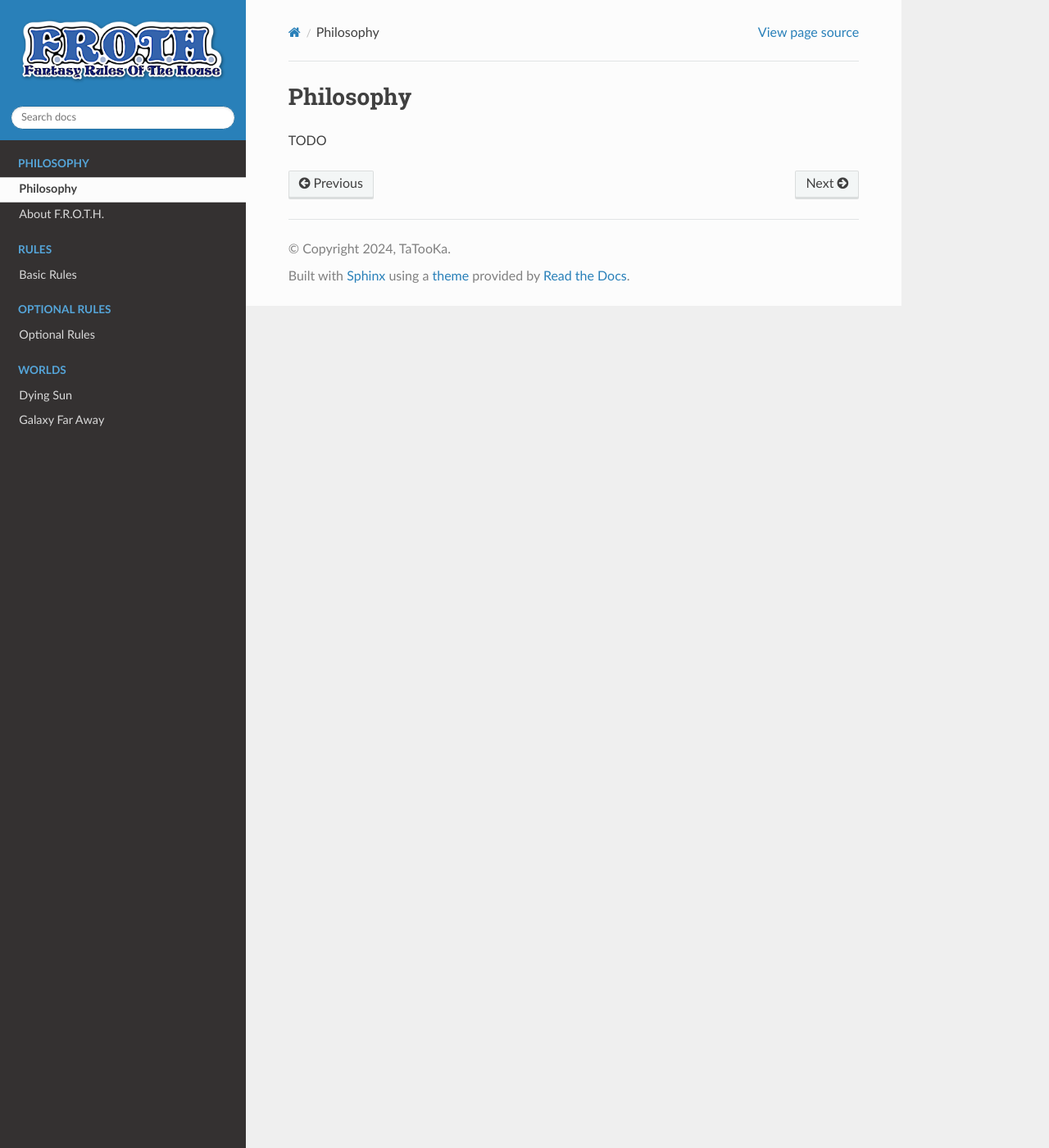
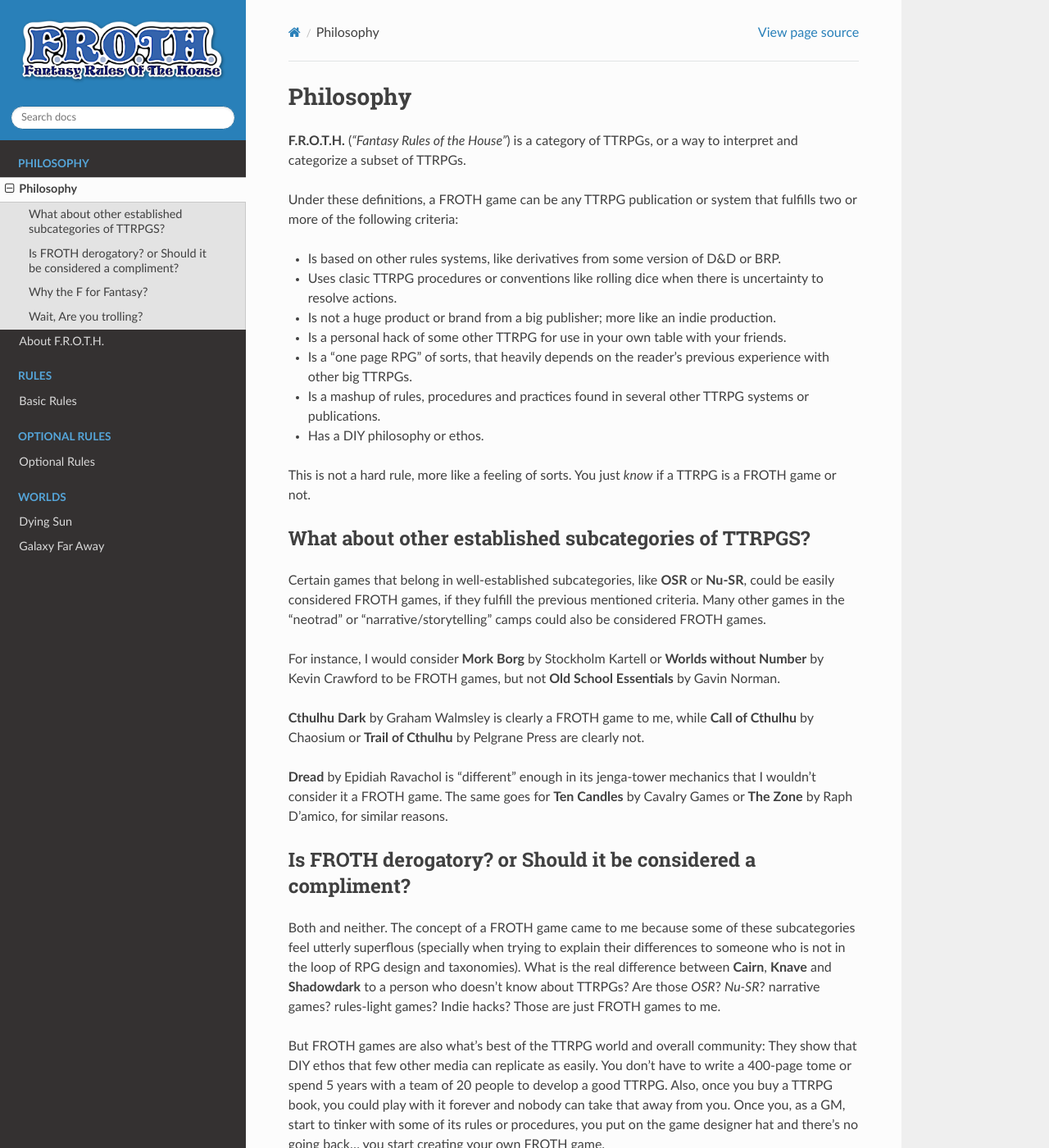
Before and after one commit to TaTooKa/froth, a Sphinx documentation site: the page built from docs/source/pages/philosophy.rst, in a window 1280 px wide and 1400 px high. Shown: the whole window at 82% size. Built offline with Sphinx 7.4.7 and the Read the Docs theme 3.1.0, drawn with Linux system fonts in a browser that asks for light colours; some of the changed text lies outside the part shown.

Commit message:
add philosophy texts.

```diff
--- a/docs/source/index.rst
+++ b/docs/source/index.rst
@@ -1,7 +1,9 @@
 F.R.O.T.H.
 ==========
 
-TODO
+F.R.O.T.H. stands for **"Fantasy Rules of the House"**. It means any TTRPG hack based on classic and/or traditional rules systems.
+
+This website hosts **MY** FROTH systems and procedures, but anyone can create their own FROTH based on these or already existing rules systems.
 
 .. toctree::
    :caption: Philosophy
--- a/docs/source/pages/philosophy.rst
+++ b/docs/source/pages/philosophy.rst
@@ -1,4 +1,50 @@
 Philosophy
 ==========
 
-TODO
+**F.R.O.T.H.** (*"Fantasy Rules of the House"*) is a category of TTRPGs, or a way to interpret and categorize a subset of TTRPGs.
+
+Under these definitions, a FROTH game can be any TTRPG publication or system that fulfills two or more of the following criteria:
+
+- Is based on other rules systems, like derivatives from some version of D&D or BRP.
+- Uses clasic TTRPG procedures or conventions like rolling dice when there is uncertainty to resolve actions.
+- Is not a huge product or brand from a big publisher; more like an indie production.
+- Is a personal hack of some other TTRPG for use in your own table with your friends.
+- Is a "one page RPG" of sorts, that heavily depends on the reader's previous experience with other big TTRPGs.
+- Is a mashup of rules, procedures and practices found in several other TTRPG systems or publications.
+- Has a DIY philosophy or ethos.
+
+This is not a hard rule, more like a feeling of sorts. You just *know* if a TTRPG is a FROTH game or not.
+
+What about other established subcategories of TTRPGS?
+-----------------------------------------------------
+
+Certain games that belong in well-established subcategories, like **OSR** or **Nu-SR**, could be easily considered FROTH games, if they fulfill the previous mentioned criteria. Many other games in the "neotrad" or "narrative/storytelling" camps could also be considered FROTH games.
+
+For instance, I would consider **Mork Borg** by Stockholm Kartell or **Worlds without Number** by Kevin Crawford to be FROTH games, but not **Old School Essentials** by Gavin Norman.
+
+**Cthulhu Dark** by Graham Walmsley is clearly a FROTH game to me, while **Call of Cthulhu** by Chaosium or **Trail of Cthulhu** by Pelgrane Press are clearly not.
+
+**Dread** by Epidiah Ravachol is "different" enough in its jenga-tower mechanics that I wouldn't consider it a FROTH game. The same goes for **Ten Candles** by Cavalry Games or **The Zone** by Raph D'amico, for similar reasons.
+
+Is FROTH derogatory? or Should it be considered a compliment?
+-------------------------------------------------------------
+
+Both and neither. The concept of a FROTH game came to me because some of these subcategories feel utterly superflous (specially when trying to explain their differences to someone who is not in the loop of RPG design and taxonomies). What is the real difference between **Cairn**, **Knave** and **Shadowdark** to a person who doesn't know about TTRPGs? Are those *OSR*? *Nu-SR*? narrative games? rules-light games? Indie hacks? Those are just FROTH games to me.
+
+But FROTH games are also what's best of the TTRPG world and overall community: They show that DIY ethos that few other media can replicate as easily. You don't have to write a 400-page tome or spend 5 years with a team of 20 people to develop a good TTRPG. Also, once you buy a TTRPG book, you could play with it forever and nobody can take that away from you. Once you, as a GM, start to tinker with some of its rules or procedures, you put on the game designer hat and there's no going back... you start creating your own FROTH game.
+
+In some communities and blogospheres, some people use the concept of *"DIY elfgame"* for a very similar meaning than my "FROTH game" wording. That is also not derogatory but also not very serious.
+
+Why the F for Fantasy?
+----------------------
+
+R.O.T.H. didn't sound as cool as F.R.O.T.H.
+
+Seriously, most TTRPG hacks and indie derivatives are *medieval fantasy* based. And the hobbie began calling itself "fantasy gaming" or "adventure gaming" before settling into the current "roleplaying game".
+
+Obviously a sci-fi or post-apocalyptic game could be considered a FROTH game. Any genre works. But let's be honest: Epic Fantasy is at the heart of every TTRPG enthusiast. Even if they now hate it, they probably begun with Fantasy somewhere.
+
+Wait, Are you trolling?
+-----------------------
+
+No. Well, maybe a little. It's kindof a *tongue in cheek* way to categorize TTRPGs without being too serious or scholarly. This is just a classification I make for myself, and also to centralize all of my hacks and house rules for my FROTH games and designs. Others can ignore this or use it for their own experiments. Some of you have already started using "FROTH games" to refer to indie hacks and *fantasy heartbreakers* of all sorts. That's cool. It's okay if you don't like it, you don't have to use it.
```
